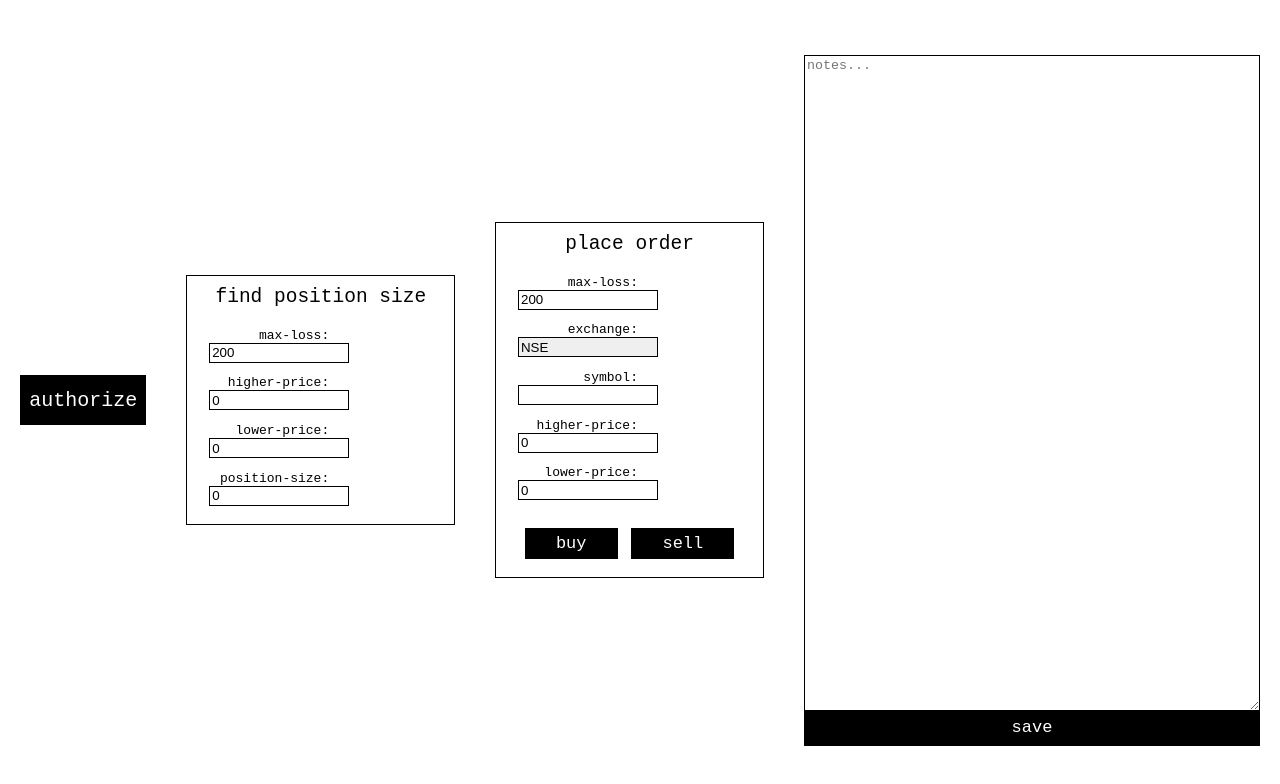
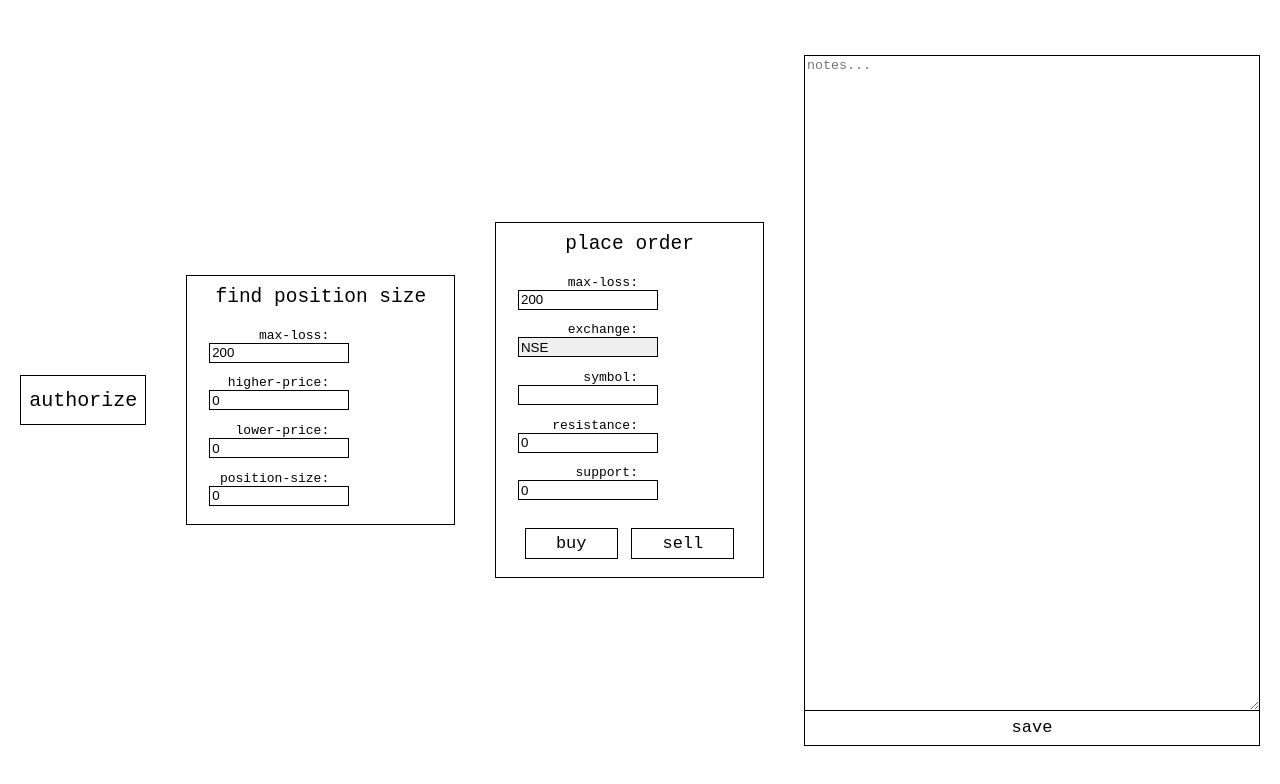
Before and after one commit to cyrilpanicker/trading-helper, a React (Create React App) app in the folder client/: page / in a window 1280 px wide. Shown: the top 784 px of the page. Built offline with nearby package versions, Linux system fonts and the light colour scheme; no server answers; the HTML template or start-up script is replaced by a standard one.

Commit message:
minor changes

```diff
--- a/client/src/components/AccessTokenSetter/AccessTokenSetter.css
+++ b/client/src/components/AccessTokenSetter/AccessTokenSetter.css
@@ -1,7 +1,7 @@
 
 .access-token-setter{
     padding: 0;
-    background-color: black;
+    background-color: transparent;
     border: 1px solid;
     cursor: pointer;
     width: 150px;
@@ -16,7 +16,7 @@
     height: 100%;
     justify-content: center;
     align-items: center;
-    color: white;
+    color: black;
 }
 
 .access-token-setter a h2{
--- a/client/src/components/Notes/Notes.css
+++ b/client/src/components/Notes/Notes.css
@@ -12,11 +12,11 @@
 
 .notes button{
     border: 1px solid black;
-    background-color: black;
+    background-color: transparent;
     border-top: none;
     height: 35px;
     font-family: monospace;
     font-size: 17px;
     cursor: pointer;
-    color: white;
+    color: black;
 }
--- a/client/src/components/OrderPlacer/OrderPlacer.css
+++ b/client/src/components/OrderPlacer/OrderPlacer.css
@@ -37,12 +37,12 @@
 }
 
 .order-placer .cta-panel button{
-    background-color: black;
+    background-color: transparent;
     border: 1px solid black;
     outline: none;
     padding: 5px 30px;
     cursor: pointer;
     font-family: monospace;
     font-size: 17px;
-    color: white;
+    color: black;
 }
--- a/client/src/components/OrderPlacer/OrderPlacer.js
+++ b/client/src/components/OrderPlacer/OrderPlacer.js
@@ -98,7 +98,7 @@ const OrderPlacer = ({ defaultMaxLoss, setShowLoading, setNotesText }) => {
                 />
             </fieldset>
             <fieldset>
-                <label htmlFor="higherPrice">higher-price:</label>
+                <label htmlFor="higherPrice">resistance:</label>
                 <input
                     id="higherPrice"
                     className="higher-price"
@@ -109,7 +109,7 @@ const OrderPlacer = ({ defaultMaxLoss, setShowLoading, setNotesText }) => {
                 />
             </fieldset>
             <fieldset>
-                <label htmlFor="lowerPrice">lower-price:</label>
+                <label htmlFor="lowerPrice">support:</label>
                 <input
                     id="lowerPrice"
                     className="lower-price"
--- a/package.json
+++ b/package.json
@@ -15,6 +15,7 @@
   },
   "devDependencies": {
     "concurrently": "^7.4.0",
+    "cp-file": "^10.0.0",
     "dotenv": "^16.0.2"
   }
 }
```
Also changed, not shown: 2 other files (tests, documents, lock files or other folders).
